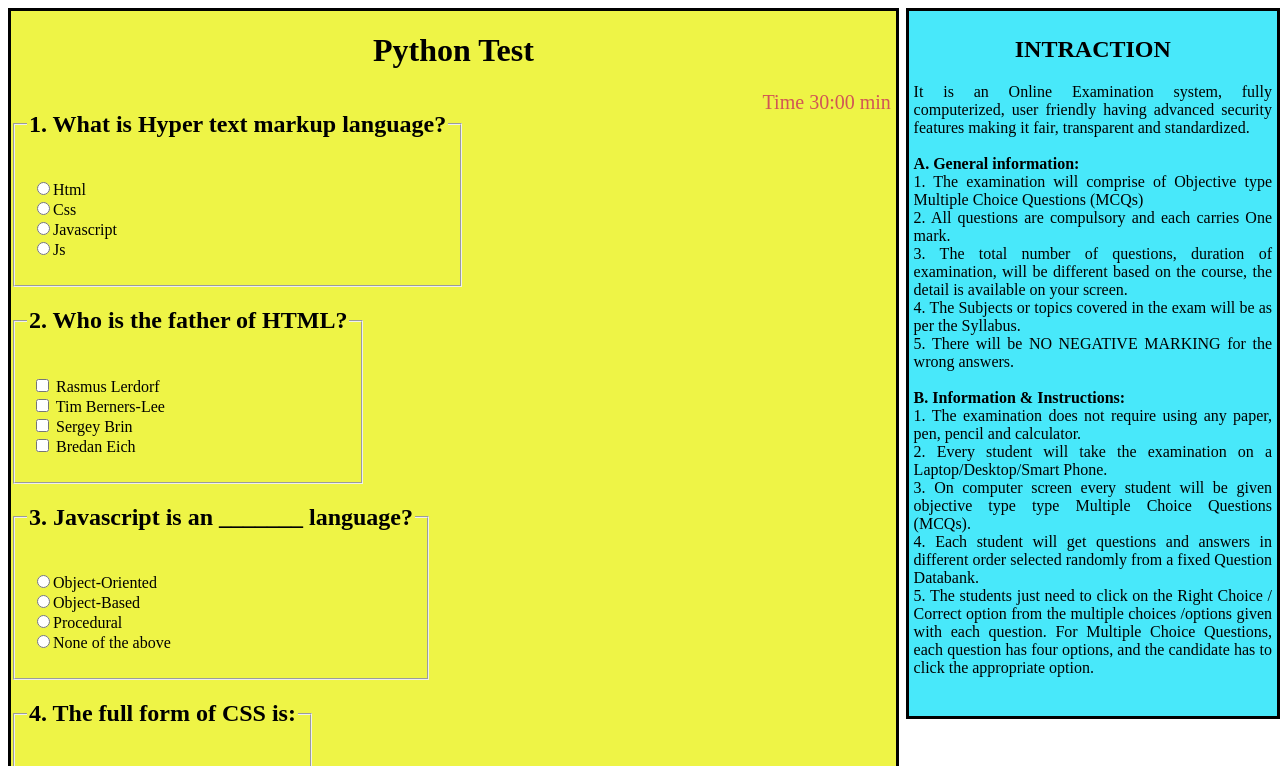
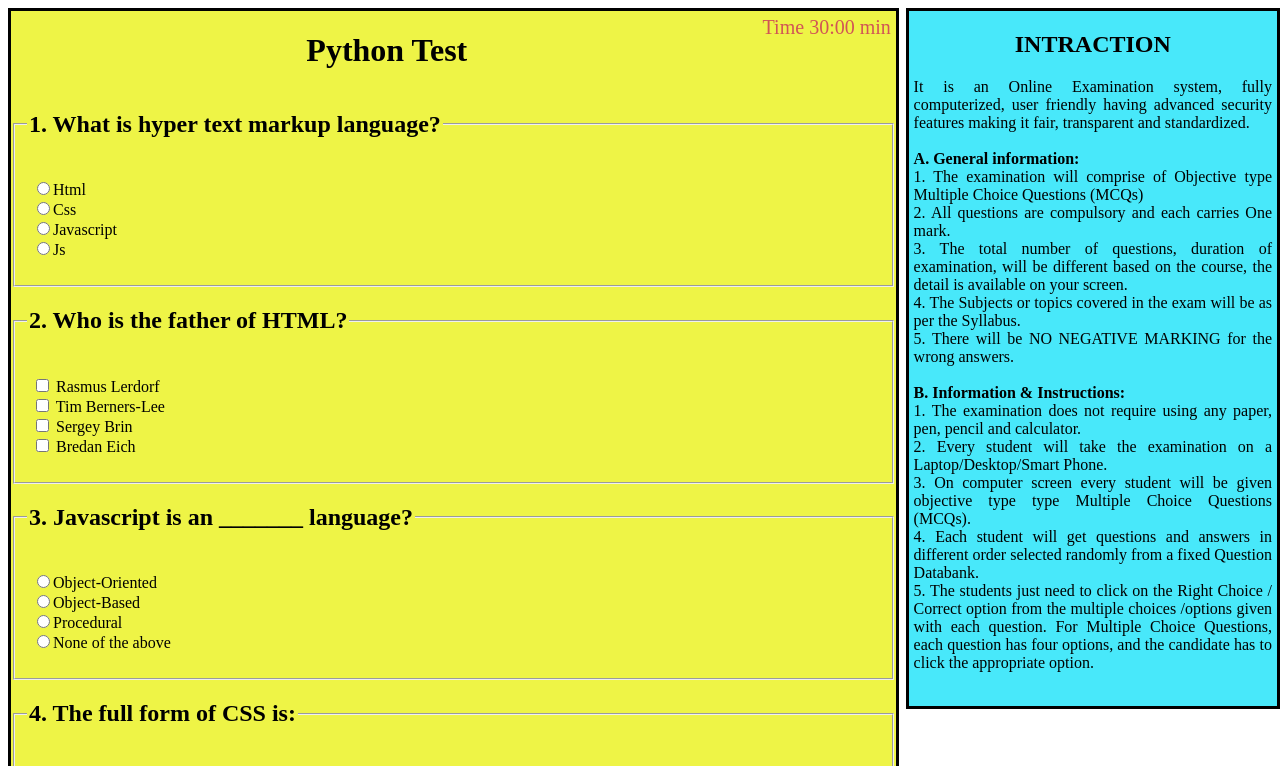
Before and after one commit to Bhavybhoot/webpractice, a plain HTML site: page online_exam/index.html in a window 1280 px wide. Shown: the top 766 px of the page. Drawn offline with Linux system fonts and the light colour scheme.

Commit message:
Time Setting

```diff
--- a/online_exam/index.css
+++ b/online_exam/index.css
@@ -1,16 +1,16 @@
 fieldset {
-    width: fit-content;
+    width: auto;
+}
 
-
-}
-.sidebar{
+.sidebar {
     background-color: rgb(72, 232, 250);
     border-style: solid;
     color: rgb(0, 0, 0);
 
     height: auto;
     position: fixed;
-    padding: 5px;
+    padding-left: 5px;
+    padding-right: 5px;
     right: 0;
     float: right;
     text-align: justify;
@@ -27,7 +27,6 @@ fieldset {
 .checkbox {
     text-align: left;
     padding-left: 5px;
-
 }
 
 .radio1,
@@ -36,8 +35,10 @@ fieldset {
 }
 
 #time {
+    text-align: top;
     float: right;
     font-size: 20px;
+    margin-top: 5px;
     margin-right: 5px;
     color: rgb(209, 85, 85);
 }
--- a/online_exam/index.html
+++ b/online_exam/index.html
@@ -3,7 +3,9 @@
 
 <head>
     <link rel="stylesheet" href="index.css" />
-    <title>Python Test</title>
+
+    <title>Python Test
+    </title>
 </head>
 
 <body>
@@ -13,7 +15,7 @@
         </center>
         <p>It is an Online Examination system, fully computerized, user friendly having advanced
             security features making it fair, transparent and standardized.<br /><br />
-        <b>A. General information:</b><br />
+            <b>A. General information:</b><br />
             1. The examination will comprise of Objective type Multiple Choice Questions (MCQs)<br />
             2. All questions are compulsory and each carries One mark.<br />
             3. The total number of questions, duration of examination, will be different based on
@@ -33,27 +35,22 @@
             multiple choices /options given with each question. For Multiple Choice Questions,
             each question has four options, and the candidate has to click the appropriate
             option.<br /><br />
-
-
-
         </p>
     </div>
 
     <form>
 
         <div class="index">
-
+            <span id="time">Time
+                <span>30:00 min</span>
+            </span>
             <h1>
                 <center>Python Test</center>
             </h1>
-
-            <span id="time">Time
-                <span>30:00 min</span>
-            </span>
             <div>
                 <fieldset>
                     <legend>
-                        <h2>1. What is Hyper text markup language?</h2>
+                        <h2>1. What is hyper text markup language?</h2>
                     </legend>
                     <p>
                     <div class="radio">
@@ -287,7 +284,7 @@
             </fieldset>
             <br /><br />
             <center>
-                <h2><input type="submit" value="Submit" /></h2>
+                <h2><input type="submit" value="Submit" style="font-size: 15px" /></h2>
             </center>
         </div>
     </form>
```
